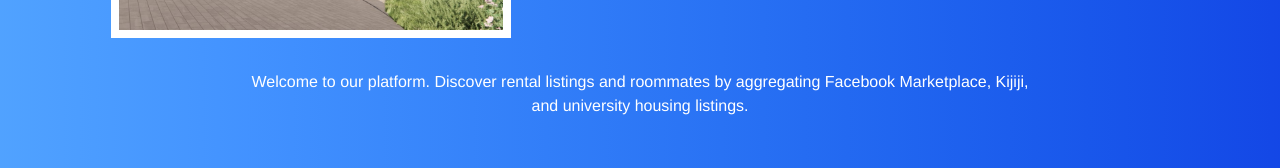
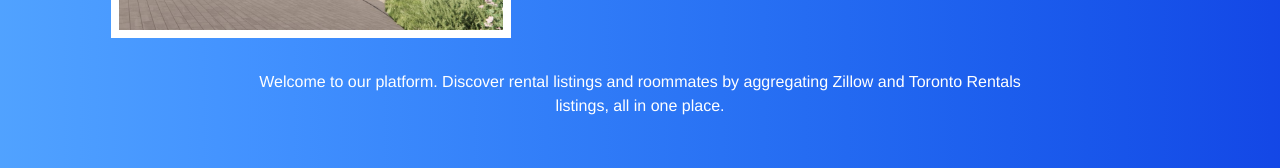
Before and after one commit to nathancmaniego/deerhacks-iv, a React (Vite) app in the folder frontend/my-react-app/: page / in a window 1280 px wide. Shown: the part 538-706 px from the top of the page. Built offline with nearby package versions, Linux system fonts and the light colour scheme.

Commit message:
Update Home.jsx

```diff
--- a/frontend/my-react-app/src/pages/Home.jsx
+++ b/frontend/my-react-app/src/pages/Home.jsx
@@ -24,7 +24,7 @@ function Home() {
       </div>
       <div className="home-bottom">
         <p className="home-bottom-text">
-          Welcome to our platform. Discover rental listings and roommates by aggregating Facebook Marketplace, Kijiji, and university housing listings.
+          Welcome to our platform. Discover rental listings and roommates by aggregating Zillow and Toronto Rentals listings, all in one place.
         </p>
       </div>
     </div>
```
